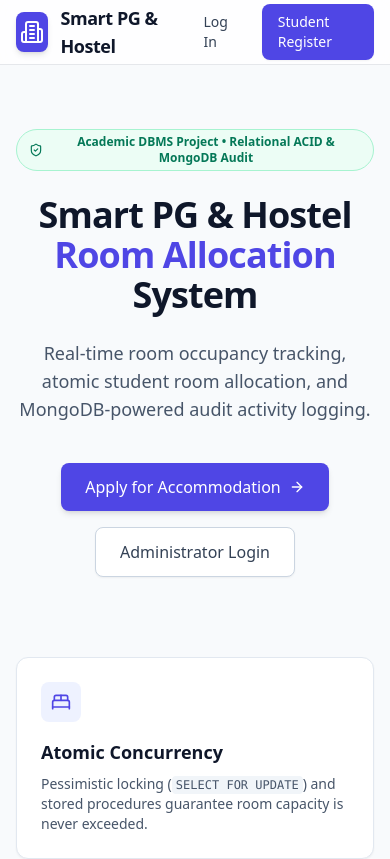
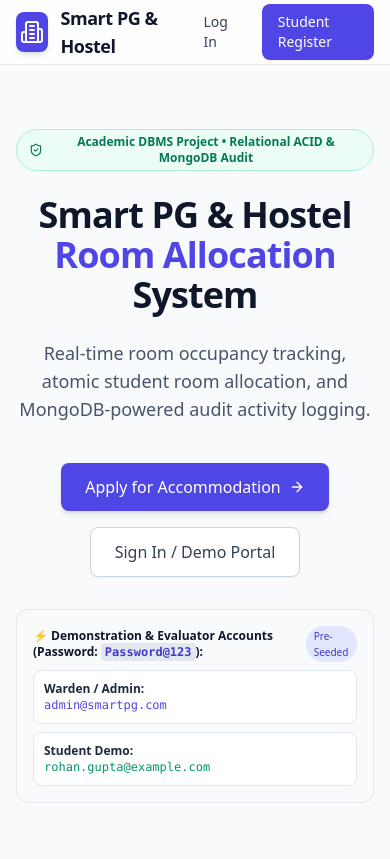
Before and after one commit to qamarahmoodi/smart-pg-hostel-management, a Next.js app: page / in a window 390 px wide. Shown: the top 859 px of the page. Built offline with nearby package versions, Linux system fonts and the light colour scheme.

Commit message:
feat(ui): integrate frontend workflows and polish responsive design

```diff
--- a/src/app/(dashboard)/admin/allocations/page.tsx
+++ b/src/app/(dashboard)/admin/allocations/page.tsx
@@ -66,8 +66,8 @@ interface AvailableRoom {
   room_type_id: number;
   type_name: string;
   capacity: number;
-  occupied_places: number;
-  available_places: number;
+  occupied_beds: number;
+  available_beds: number;
   monthly_rent: number;
 }
 
@@ -524,7 +524,7 @@ function AllocationsContent() {
 
                   return (
                     <option key={room.room_id} value={room.room_id}>
-                      {isMatch ? '★ [MATCH] ' : ''}Room {room.room_number} ({room.hostel_name} • {room.type_name} • {room.available_places} place(s) left)
+                      {isMatch ? '★ [MATCH] ' : ''}Room {room.room_number} ({room.hostel_name} • {room.type_name} • {room.available_beds} bed(s) vacant)
                     </option>
                   );
                 })}
--- a/src/app/api/rooms/route.ts
+++ b/src/app/api/rooms/route.ts
@@ -13,6 +13,7 @@ export async function GET(request: Request) {
     const hostelId = searchParams.get('hostel_id');
     const roomTypeId = searchParams.get('room_type_id');
     const occupancyStatus = searchParams.get('occupancy_status'); // 'AVAILABLE', 'FULL', 'UNDER_MAINTENANCE'
+    const availableOnly = searchParams.get('available_only');
     const floor = searchParams.get('floor');
     const maxRent = searchParams.get('max_rent');
 
@@ -29,7 +30,9 @@ export async function GET(request: Request) {
       params.push(parseInt(roomTypeId, 10));
     }
 
-    if (occupancyStatus) {
+    if (availableOnly === 'true' || availableOnly === '1') {
+      conditions.push("occupancy_status = 'AVAILABLE'");
+    } else if (occupancyStatus) {
       conditions.push('occupancy_status = ?');
       params.push(occupancyStatus.toUpperCase());
     }
--- a/src/app/page.tsx
+++ b/src/app/page.tsx
@@ -60,8 +60,26 @@ export default function Home() {
             href="/login"
             className="inline-flex items-center gap-2 px-6 py-3 text-base font-medium rounded-lg text-slate-700 bg-white border border-slate-300 hover:bg-slate-50 shadow-sm transition"
           >
-            Administrator Login
+            Sign In / Demo Portal
           </Link>
+        </div>
+
+        {/* Demo Credentials Box */}
+        <div className="mt-8 p-4 bg-slate-50 border border-slate-200 rounded-xl max-w-xl text-left text-xs text-slate-600 shadow-xs">
+          <div className="font-semibold text-slate-900 mb-2 flex items-center justify-between">
+            <span>⚡ Demonstration & Evaluator Accounts (Password: <code className="bg-slate-200 px-1 py-0.5 rounded text-indigo-700 font-mono">Password@123</code>):</span>
+            <span className="text-[10px] bg-indigo-100 text-indigo-700 font-medium px-2 py-0.5 rounded-full">Pre-Seeded</span>
+          </div>
+          <div className="grid grid-cols-1 sm:grid-cols-2 gap-2">
+            <div className="p-2.5 bg-white rounded-lg border border-slate-200">
+              <span className="font-semibold text-slate-800 block">Warden / Admin:</span>
+              <span className="font-mono text-indigo-600 select-all">admin@smartpg.com</span>
+            </div>
+            <div className="p-2.5 bg-white rounded-lg border border-slate-200">
+              <span className="font-semibold text-slate-800 block">Student Demo:</span>
+              <span className="font-mono text-emerald-600 select-all">rohan.gupta@example.com</span>
+            </div>
+          </div>
         </div>
 
         {/* Feature Cards Grid */}
```
